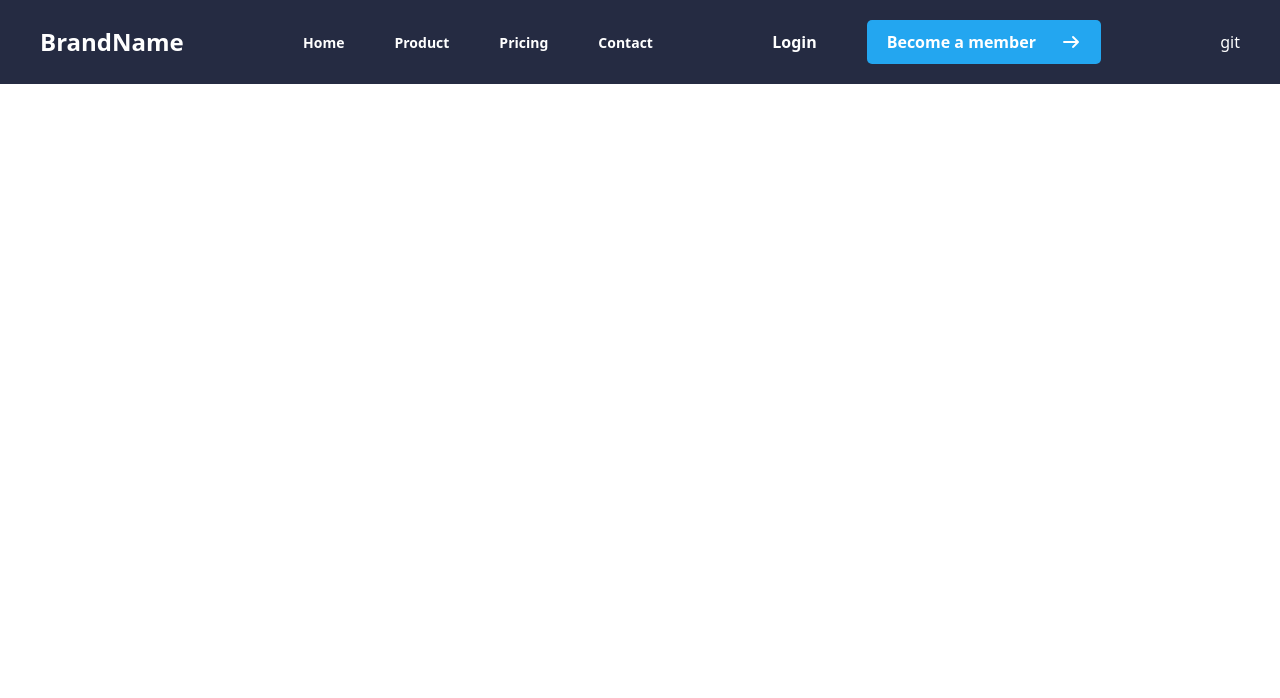
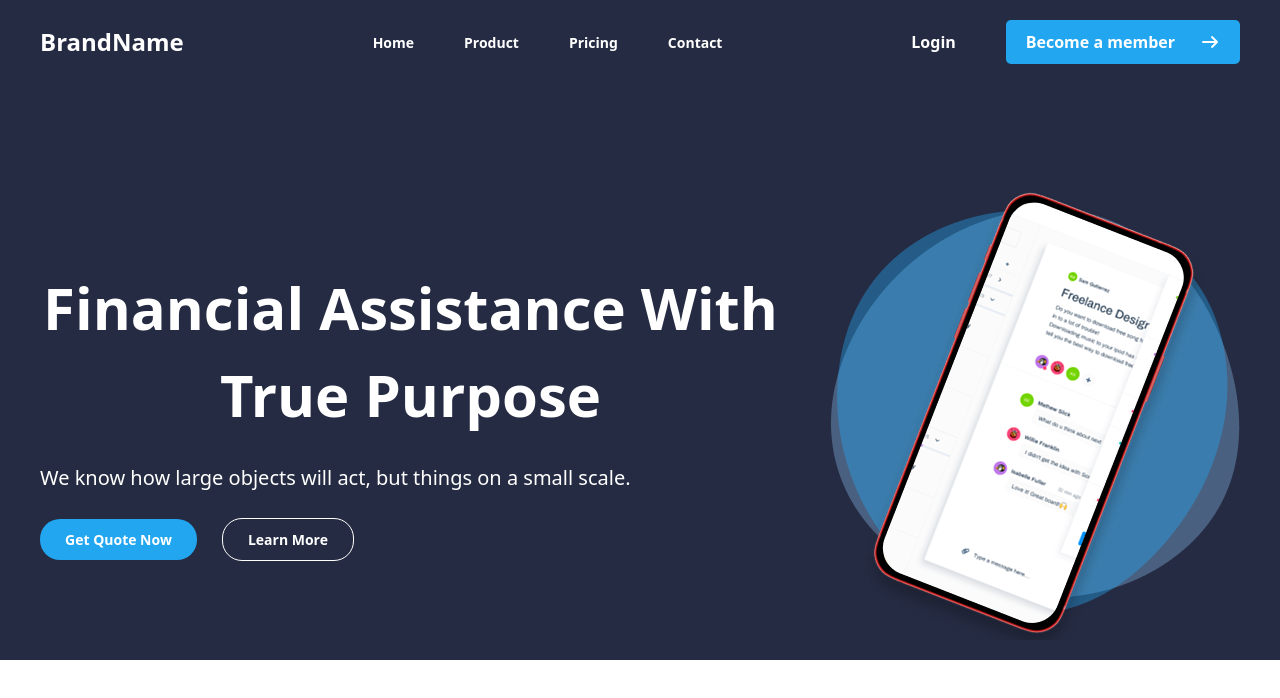
Before and after one commit to mahmadzoda09/TailwindLesson5hw, a website: page index.html in a window 1280 px wide. Drawn offline with Linux system fonts and the light colour scheme.

Commit message:
Section1

```diff
--- a/index.html
+++ b/index.html
@@ -13,28 +13,53 @@
       referrerpolicy="no-referrer"
     />
   </head>
-  <body >
-    <div class="bg-[#252B42] p-[20px] text-white">
-      <header class="flex max-w-300 m-auto justify-between flex-col lg:flex-row items-center gap-[50px]">
+  <body>
+    <div class="bg-[#252B42] p-[20px] pb-[100px] text-white">
+      <header
+        class="flex max-w-300 m-auto justify-between flex-col lg:flex-row items-center gap-[50px]"
+      >
         <nav class="flex items-center gap-[125px] justify-between">
           <h1 class="text-[24px] font-bold">BrandName</h1>
           <nav class="flex gap-[15px] items-center lg:hidden">
-            <i class="fa-brands fa-sistrix  "></i>
-            <i class="fa-solid fa-cart-shopping "></i>
-            <i class="fa-solid fa-bars "></i>
+            <i class="fa-brands fa-sistrix"></i>
+            <i class="fa-solid fa-cart-shopping"></i>
+            <i class="fa-solid fa-bars"></i>
           </nav>
         </nav>
-        <nav class="flex flex-col lg:flex-row items-center gap-[25px] lg:gap-[50px]">
-            <p class="lg:text-[14px] text-[30px] font-semibold">Home</p>
-            <p class="lg:text-[14px] text-[30px] font-semibold">Product</p>
-            <p class="lg:text-[14px] text-[30px] font-semibold">Pricing</p>
-            <p class="lg:text-[14px] text-[30px] font-semibold">Contact</p>
+        <nav
+          class="flex flex-col lg:flex-row items-center gap-[25px] lg:gap-[50px]"
+        >
+          <p class="lg:text-[14px] text-[30px] font-semibold">Home</p>
+          <p class="lg:text-[14px] text-[30px] font-semibold">Product</p>
+          <p class="lg:text-[14px] text-[30px] font-semibold">Pricing</p>
+          <p class="lg:text-[14px] text-[30px] font-semibold">Contact</p>
         </nav>
         <nav class="hidden lg:flex items-center gap-[50px]">
-            <a href="#" class="text-[16px] font-bold">Login</a>
-            <button class="flex items-center gap-[25px] bg-[#23A6F0] p-[10px_20px] rounded-[5px] text-[16px] font-bold">Become a member  <i class="fa-solid fa-arrow-right "></i></button>
-        </nav>git
+          <a href="#" class="text-[16px] font-bold">Login</a>
+          <button
+            class="flex items-center gap-[25px] bg-[#23A6F0] p-[10px_20px] rounded-[5px] text-[16px] font-bold"
+          >
+            Become a member <i class="fa-solid fa-arrow-right"></i>
+          </button>
+        </nav>
       </header>
     </div>
+    <main>
+      <div class="bg-[#252B42] p-[20px] text-white">
+        <section class="flex flex-col lg:flex-row max-w-300 m-auto justify-between items-center text-center gap-[50px] ">
+          <aside class="flex flex-col gap-[25px] items-center lg:items-start">
+            <h1 class="text-[40px] lg:text-[58px] font-extrabold">Financial Assistance With True Purpose</h1>
+            <p class="text-[20px] font-medium">
+              We know how large objects will act, but things on a small scale.
+            </p>
+            <nav class="flex flex-col lg:flex-row items-center gap-[25px]">
+                <button class="text-[14px] font-bold bg-[#23A6F0]   p-[10px_25px] rounded-[20px]">Get Quote Now</button>
+                <button class="text-[14px] font-bold bg-transparent p-[10px_25px] rounded-[20px] border">Learn More</button>
+            </nav>
+          </aside>
+          <img src="./src/back.png" class="lg:w-[45%]" alt="">
+        </section>
+      </div>
+    </main>
   </body>
 </html>
```
Also changed, not shown: src/back.png (added), src/background.png (added), src/col-md-6.png (added), src/output.css.
